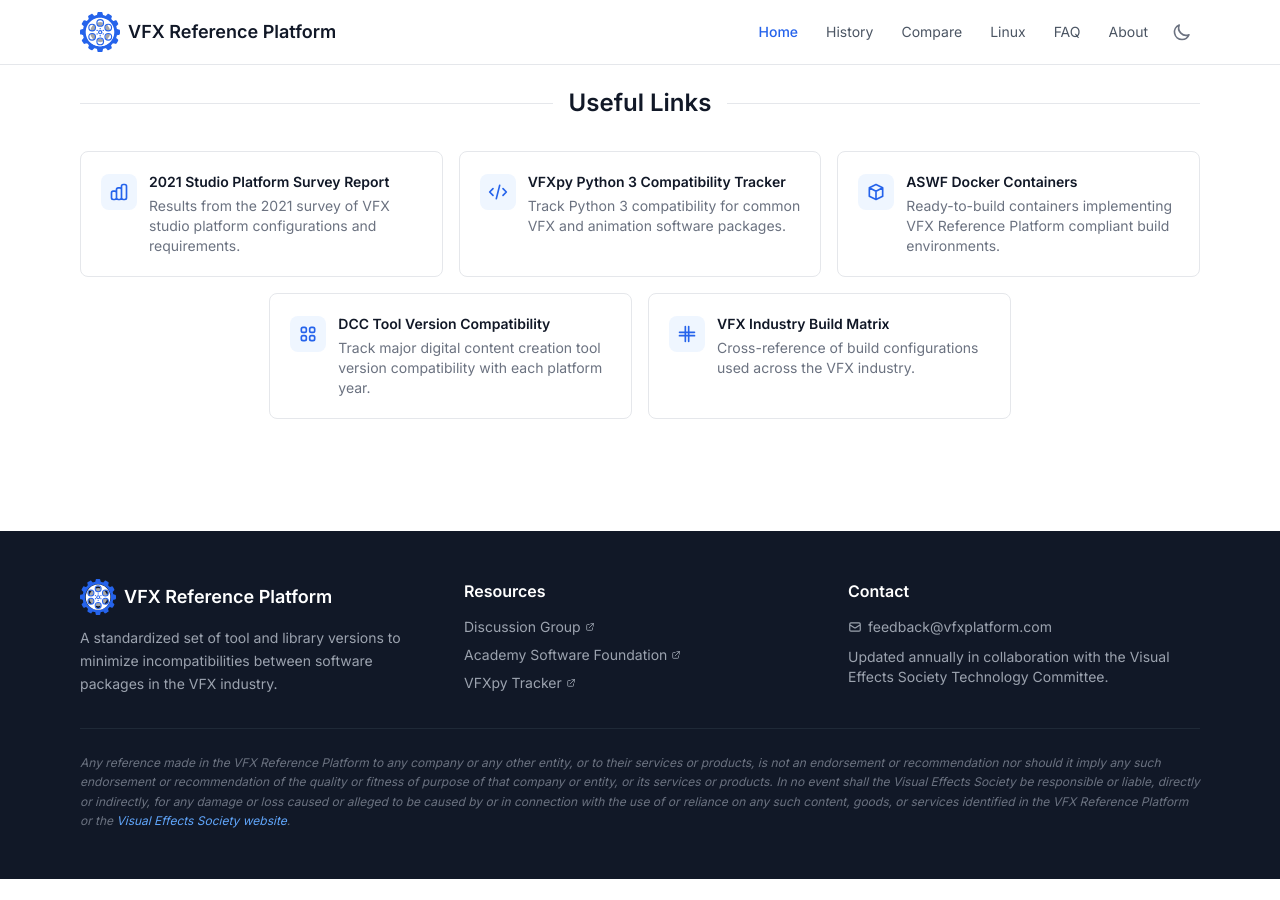
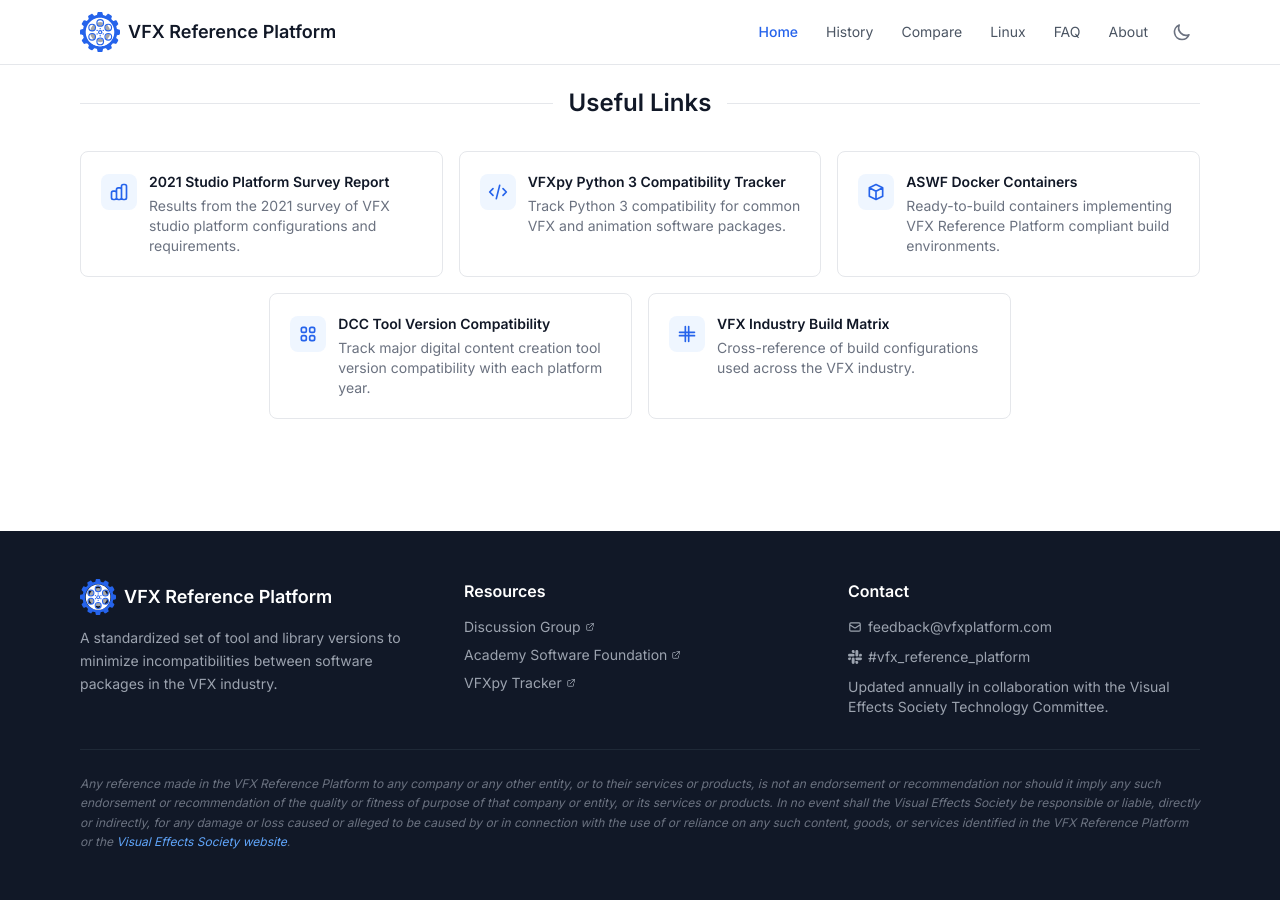
Before and after one commit to vfxplatform/vfxplatform, a Jekyll site: the page built from index.html, in a window 1280 px wide and 900 px high, scrolled down 3530 px. Built offline with Jekyll 4.4.1, drawn with Linux system fonts in a browser that asks for light colours; before the commit the page ends 4409 px from its top, so only the background shows below that.

Commit message:
Add ASWF Slack channel link to footer contact section
Co-Authored-By: Claude Opus 4.6 <noreply@anthropic.com>

```diff
--- a/_includes/footer.html
+++ b/_includes/footer.html
@@ -40,6 +40,14 @@
             {{ site.data.footer.contact_email }}
           </a>
         </p>
+        <p class="text-sm text-gray-400 mb-2">
+          <a href="https://academysoftwarefdn.slack.com/archives/C017TA11X2S" class="hover:text-white transition-colors inline-flex items-center gap-1.5">
+            <svg class="w-3.5 h-3.5 flex-shrink-0" viewBox="0 0 24 24" fill="currentColor">
+              <path d="M5.042 15.165a2.528 2.528 0 0 1-2.52 2.523A2.528 2.528 0 0 1 0 15.165a2.527 2.527 0 0 1 2.522-2.52h2.52v2.52zm1.271 0a2.527 2.527 0 0 1 2.521-2.52 2.527 2.527 0 0 1 2.521 2.52v6.313A2.528 2.528 0 0 1 8.834 24a2.528 2.528 0 0 1-2.521-2.522v-6.313zM8.834 5.042a2.528 2.528 0 0 1-2.521-2.52A2.528 2.528 0 0 1 8.834 0a2.528 2.528 0 0 1 2.521 2.522v2.52H8.834zm0 1.271a2.528 2.528 0 0 1 2.521 2.521 2.528 2.528 0 0 1-2.521 2.521H2.522A2.528 2.528 0 0 1 0 8.834a2.528 2.528 0 0 1 2.522-2.521h6.312zm10.124 2.521a2.528 2.528 0 0 1 2.52-2.521A2.528 2.528 0 0 1 24 8.834a2.528 2.528 0 0 1-2.522 2.521h-2.52V8.834zm-1.271 0a2.528 2.528 0 0 1-2.521 2.521 2.528 2.528 0 0 1-2.521-2.521V2.522A2.528 2.528 0 0 1 15.165 0a2.528 2.528 0 0 1 2.522 2.522v6.312zm-2.522 10.124a2.528 2.528 0 0 1 2.522 2.52A2.528 2.528 0 0 1 15.165 24a2.527 2.527 0 0 1-2.521-2.522v-2.52h2.521zm0-1.271a2.527 2.527 0 0 1-2.521-2.521 2.528 2.528 0 0 1 2.521-2.522h6.313A2.528 2.528 0 0 1 24 15.165a2.528 2.528 0 0 1-2.522 2.522h-6.313z"/>
+            </svg>
+            #vfx_reference_platform
+          </a>
+        </p>
         <p class="text-sm text-gray-400">
           {{ site.data.footer.collaboration_text }}
         </p>
```
